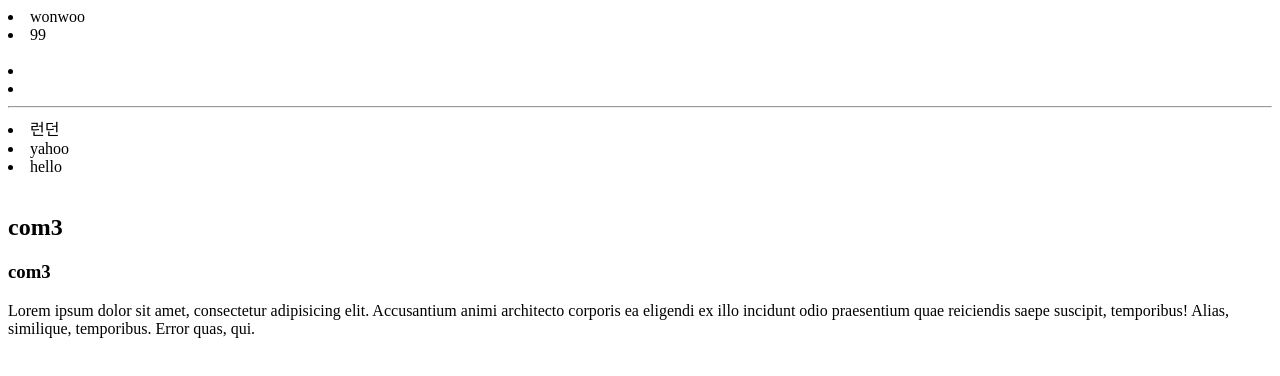
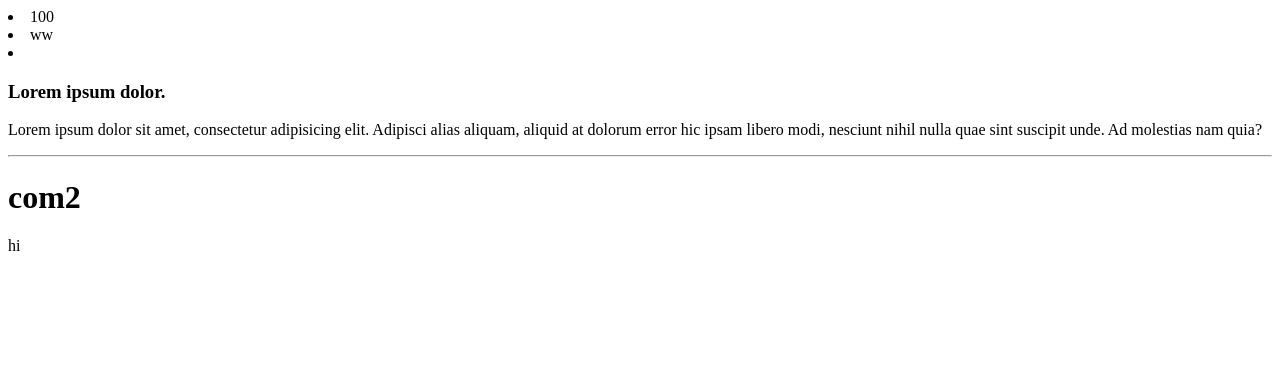
Before and after one commit to Jin19121/react20241105, a React (Vite) app: page / in a window 1280 px wide. Shown: the top 376 px of the page. Built offline with nearby package versions, Linux system fonts and the light colour scheme.

Commit message:
children 연습

```diff
--- a/src/main.jsx
+++ b/src/main.jsx
@@ -1,9 +1,9 @@
 import { StrictMode } from "react";
 import { createRoot } from "react-dom/client";
-import MyApp22 from "./apps/MyApp22.jsx";
+import MeApp22 from "./practice/MeApp22.jsx";
 
 createRoot(document.getElementById("root")).render(
   <StrictMode>
-    <MyApp22 />
+    <MeApp22 />
   </StrictMode>,
 );
--- /dev/null
+++ b/src/practice/MeApp22.jsx
@@ -0,0 +1,39 @@
+import React from "react";
+
+function MeApp22(props) {
+  return (
+    <div>
+      <Comp1 score={100} name={"ww"}>
+        <h3>Lorem ipsum dolor.</h3>
+        <p>
+          Lorem ipsum dolor sit amet, consectetur adipisicing elit. Adipisci
+          alias aliquam, aliquid at dolorum error hic ipsam libero modi,
+          nesciunt nihil nulla quae sint suscipit unde. Ad molestias nam quia?
+        </p>
+      </Comp1>
+      <hr />
+      <Comp2>hi</Comp2>
+    </div>
+  );
+}
+
+function Comp1({ score, name, children }) {
+  return (
+    <div>
+      <li>{score}</li>
+      <li>{name}</li>
+      <li>{children}</li>
+    </div>
+  );
+}
+
+function Comp2({ children }) {
+  return (
+    <div>
+      <h1>com2</h1>
+      {children}
+    </div>
+  );
+}
+
+export default MeApp22;
```
